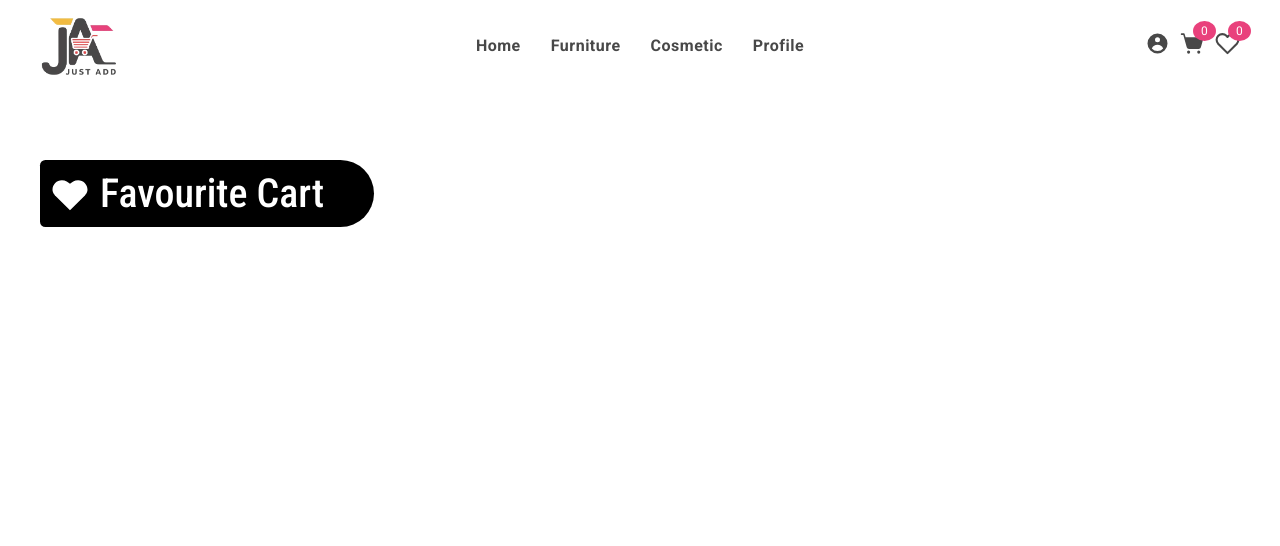
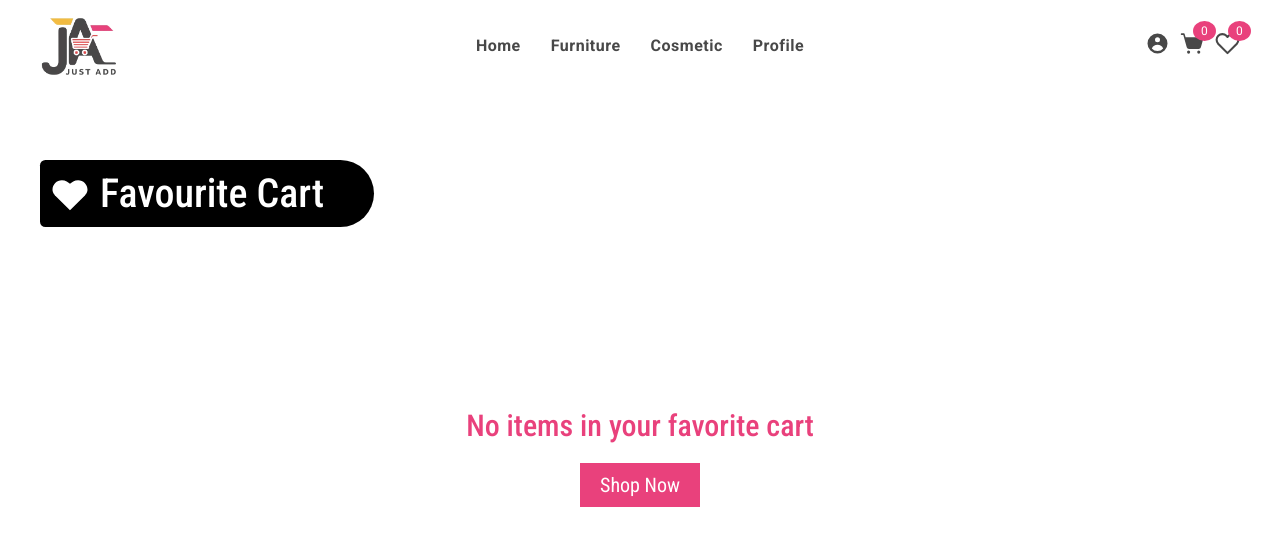
Before and after one commit to yash-babariya/justadd, a React (Vite) app: page /favcart in a window 1280 px wide. Shown: the top 546 px of the page. Built offline with nearby package versions, Linux system fonts and the light colour scheme.

Commit message:
some changess..

```diff
--- a/src/webApp/pages/addcart/addCart.scss
+++ b/src/webApp/pages/addcart/addCart.scss
@@ -178,7 +178,9 @@
             }
         }
 
-        .chack-out-button {
+    }
+
+    .checkout {
         display: flex;
         justify-content: center;
         align-items: center;
@@ -205,5 +207,14 @@
             }
         }
     }
+
+    .shop-now-btn {
+        background-color: var(--theme-primary-pink-background);
+        color: var(--theme-white-color);
+        padding: 10px 20px;
+        font-size: 20px;
+        border: none;
+        cursor: pointer;
+        text-decoration: none;
     }
 }
--- a/src/webApp/pages/addcart/addcart.jsx
+++ b/src/webApp/pages/addcart/addcart.jsx
@@ -10,6 +10,7 @@ import { Link } from 'react-router-dom';
 export default function AddCart() {
     const dispatch = useDispatch();
     const cartItems = useSelector(state => state.cart.items);
+    const totalPrice = useSelector(state => state.cart.totalPrice); // Assuming you have a totalPrice in the redux store
 
     useEffect(() => {
         dispatch(calculateTotalPrice());
@@ -20,7 +21,9 @@ export default function AddCart() {
     };
 
     const handleDecrement = (item) => {
-        dispatch(decrementItemQuantity(item));
+        if (item.quantity > 1) {
+            dispatch(decrementItemQuantity(item));
+        }
     };
 
     const handleDelete = (item) => {
@@ -38,6 +41,7 @@ export default function AddCart() {
                         cartItems.length === 0 ? (
                             <div className='no-data-message'>
                                 <p>Your cart is empty</p>
+                                <Link to="/" className="shop-now-btn">Shop Now</Link>
                             </div>
                         ) : (
                             cartItems.map(item => (
@@ -52,20 +56,29 @@ export default function AddCart() {
                                         <div className="actions">
                                             <button onClick={() => handleIncrement(item)}>+</button>
                                             <p>Quantity: {item.quantity}</p>
-                                            <button onClick={() => handleDecrement(item)}>-</button>
+                                            <button
+                                                onClick={() => handleDecrement(item)}
+                                                disabled={item.quantity === 1}
+                                            >-</button>
                                         </div>
-                                        <button className='delete-btn' onClick={() => handleDelete(item)}><RiDeleteBin5Line className='icon' />Remove from cart</button>
+                                        <button className='delete-btn' onClick={() => handleDelete(item)}>
+                                            <RiDeleteBin5Line className='icon' />Remove from cart
+                                        </button>
                                     </div>
                                 </div>
                             ))
                         )
                     }
                 </div>
-                <div className="chack-out-button">
-                    <Link to="/checkout">
-                        <button>Checkout<IoBagCheckOutline /></button>
-                    </Link>
-                </div>
+                {
+                    cartItems.length > 0 && (
+                        <div className="checkout-section">
+                            <Link to="/checkout" className="checkout">
+                                <button>Checkout <IoBagCheckOutline /></button>
+                            </Link>
+                        </div>
+                    )
+                }
             </div>
         </div>
     );
--- a/src/webApp/pages/favcart/favcart.jsx
+++ b/src/webApp/pages/favcart/favcart.jsx
@@ -1,14 +1,14 @@
-import React from 'react'
-import './favcart.scss'
+import React from 'react';
+import './favcart.scss';
 import { useDispatch, useSelector } from 'react-redux';
 import { LiaHeartSolid } from "react-icons/lia";
 import { FiHeart } from 'react-icons/fi';
 import { addToCarts, favCarts, removeFromCarts, removeFromFavCarts } from '../../../redux/cart/cart';
 import toast from 'react-hot-toast';
 import { FaCartPlus } from 'react-icons/fa';
+import { Link } from 'react-router-dom';
 
 export default function FavCart() {
-
     const cartItems = useSelector(state => state.cart.items);
     const favItems = useSelector(state => state.cart.favs);
     const dispatch = useDispatch();
@@ -18,53 +18,59 @@ export default function FavCart() {
 
         if (isProductInCart) {
             dispatch(removeFromCarts(product));
-
         } else {
             dispatch(addToCarts(product));
             dispatch(removeFromFavCarts(product));
-
         }
     };
 
-    const favoriteProduct = (product) => {
-
-        const isProductInCart = favItems.some(item => item.id === product.id);
-        if (isProductInCart) {
+    const toggleFavorite = (product) => {
+        const isProductFavorited = favItems.some(item => item.id === product.id);
+        if (isProductFavorited) {
             dispatch(removeFromFavCarts(product));
-
         } else {
             dispatch(favCarts(product));
+        }
+    };
 
-            setAnimateFavIcon(true);
-            setTimeout(() => setAnimateFavIcon(false), 500);
-        }
-    }
     return (
         <div className='fav-cart'>
             <div className="container">
                 <div className="heading">
-                    <h2><LiaHeartSolid />Favourite Cart</h2>
+                    <h2><LiaHeartSolid /> Favourite Cart</h2>
                 </div>
-                <div className="carts">
-                    {
-                        favItems.map(item => (
+                {/* Conditionally render either the grid of favorite items or the empty cart message */}
+                {favItems.length > 0 ? (
+                    <div className="carts">
+                        {favItems.map(item => (
                             <div className="fav-cart-items" key={item.id}>
                                 <div className="cart-img">
                                     <img loading="lazy" src={item.image} alt={item.name} />
                                 </div>
                                 <div className="icons">
-                                    <FiHeart onClick={() => favoriteProduct(item)} className={`icon  ${favItems.some(fav => fav.id === item.id) ? "fill" : ""}`} />
-                                    <FaCartPlus onClick={() => addProductToCart(item)} className={`icon  ${cartItems.some(fav => fav.id === item.id) ? "fill" : ""}`} />
+                                    <div onClick={() => toggleFavorite(item)} aria-label={`Toggle favorite for ${item.name}`}>
+                                        <FiHeart className={`icon ${favItems.some(fav => fav.id === item.id) ? "fill" : ""}`} />
+                                    </div>
+                                    <div onClick={() => addProductToCart(item)} aria-label={`Add ${item.name} to cart`}>
+                                        <FaCartPlus className={`icon ${cartItems.some(cartItem => cartItem.id === item.id) ? "fill" : ""}`} />
+                                    </div>
                                 </div>
                                 <div className="fav-details">
                                     <h3>{item.name}</h3>
                                     <p>Rs.{item.price}</p>
                                 </div>
                             </div>
-                        ))
-                    }
-                </div>
+                        ))}
+                    </div>
+                ) : (
+                    <div className="empty-cart">
+                        <h3>No items in your favorite cart</h3>
+                        <Link to={'/'} className="shop-now-btn" onClick={() => toast('Redirecting to shop page')}>
+                            Shop Now
+                        </Link>
+                    </div>
+                )}
             </div>
         </div>
-    )
+    );
 }
--- a/src/webApp/pages/favcart/favcart.scss
+++ b/src/webApp/pages/favcart/favcart.scss
@@ -1,5 +1,3 @@
-@import '../../../styles/index.scss';
-
 .fav-cart {
     padding: 40px 0;
     background-color: var(--theme-white-background);
@@ -8,7 +6,6 @@
     @media(max-width: 768px) {
         padding: 20px 0;
     }
-
 
     .container {
         .heading {
@@ -49,6 +46,8 @@
 
         .carts {
             margin: 30px auto;
+
+            // Only apply grid when items are present
             display: grid;
             grid-template-columns: repeat(4, 1fr);
             gap: 20px;
@@ -97,7 +96,7 @@
                         margin-top: 10px;
                         font-size: 16px;
                         font-weight: 500;
-                        margin-bottom: 10px
+                        margin-bottom: 10px;
                     }
 
                     p {
@@ -110,7 +109,6 @@
                         @media(max-width: 768px) {
                             font-size: 20px;
                         }
-
                     }
                 }
 
@@ -137,4 +135,31 @@
             }
         }
     }
+
+    // Empty cart styling
+    .empty-cart {
+        display: flex;
+        flex-direction: column;
+        align-items: center;
+        justify-content: center;
+        height: 400px; // Add some height for centering
+        text-align: center;
+        gap: 20px;
+
+        h3 {
+            color: var(--theme-primary-pink-color);
+            font-size: 30px;
+            font-weight: 500;
+        }
+
+        .shop-now-btn {
+            background-color: var(--theme-primary-pink-background);
+            color: var(--theme-white-color);
+            padding: 10px 20px;
+            font-size: 20px;
+            border: none;
+            cursor: pointer;
+            text-decoration: none;
+        }
+    }
 }
```
Lines whose indentation alone changed are shown as unchanged.
